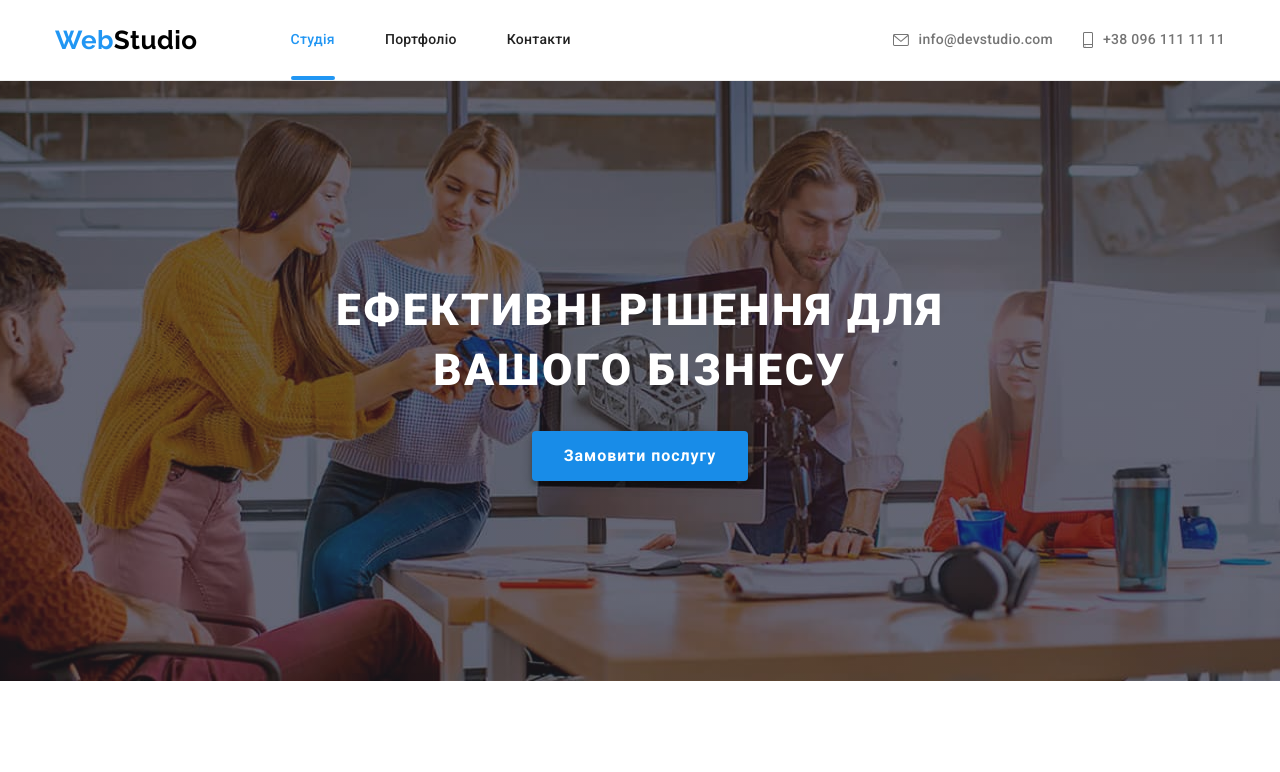
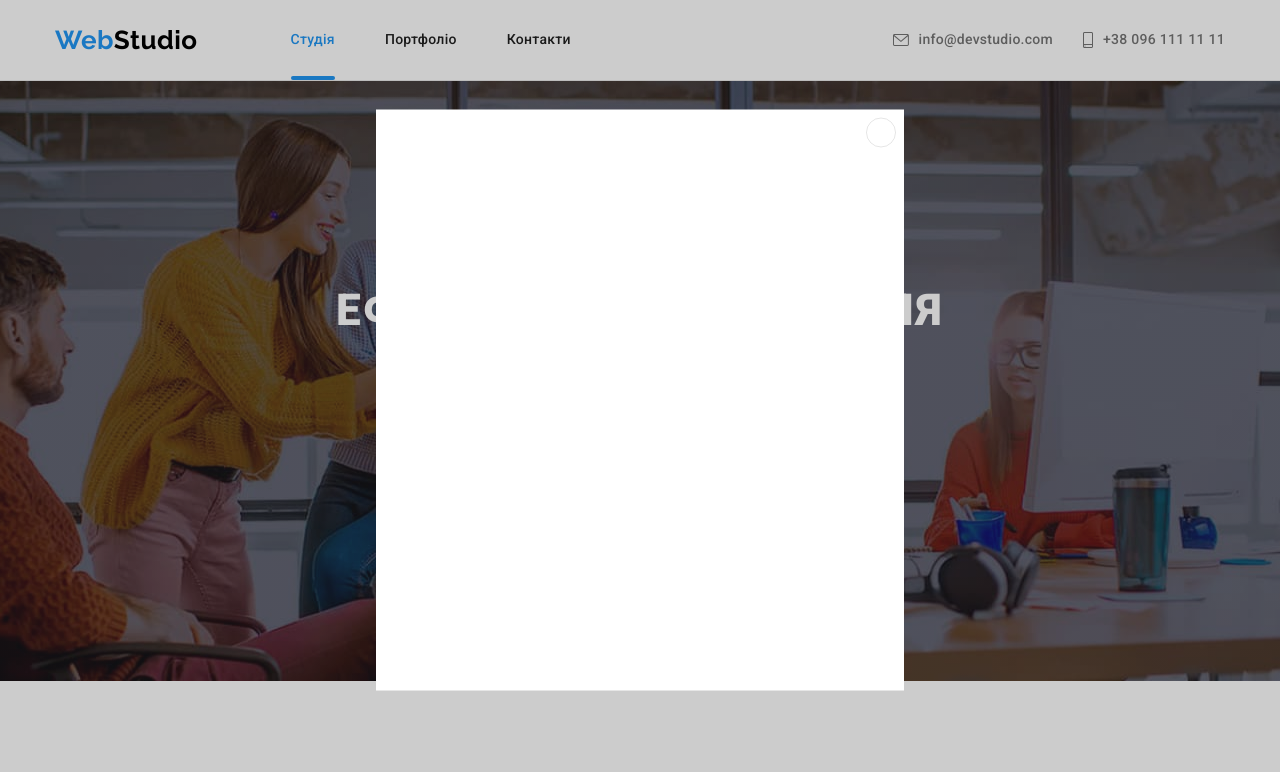
Before and after one commit to VladyslavBiriukov/goit-markup-hw-05, a plain HTML site: page index.html in a window 1280 px wide. Both pictures are taken after a click on the button "Замовити послугу". Shown: the top 772 px of the page. Drawn offline with nearby package versions, Linux system fonts and the light colour scheme.

Commit message:
modal window v1

```diff
--- a/css/styles.css
+++ b/css/styles.css
@@ -615,3 +615,52 @@ transition: color var(--animation-function), background-color var(--animation-fu
 
     color: var(--primary-white-color);
 }
+/* MODAL-WINDOW */
+.backdrop {
+  position: fixed;
+  top: 0;
+  left: 0;
+
+  width: 100%;
+  height: 100%;
+  background-color: rgba(0, 0, 0, 0.2);
+
+  transition: opacity var(--animation-function);
+}
+.backdrop.is-hidden {
+  opacity: 0;
+  visibility: hidden;
+  pointer-events: none;
+}
+.modal {
+  position: absolute;
+  top: 50%;
+  left: 50%;
+  width: 528px;
+  min-height: 581px;
+
+  transform: translateX(-50%) translateY(-50%);
+  background-color: white;
+  transition: opacity var(--animation-function), transorm var(--animation-function);
+}
+.backdrop.is-hidden .modal {
+  opacity: 0;
+  transform: translateX(50%) translateY(50%);
+}
+.modal-btn {
+  position: absolute;
+  top: 8px;
+  right: 8px;
+  width: 30px;
+  height: 30px;
+
+  display: inline-flex;
+  align-items: center;
+  justify-content: center;
+  padding: 0;
+
+  border: 1px solid rgba(0, 0, 0, 0.1);
+  border-radius: 50%;
+  background-color: transparent;
+  cursor: pointer;
+}
--- a/index.html
+++ b/index.html
@@ -69,7 +69,7 @@
         <section class="section hero">
           <div class="container">
             <h1 class="hero-title">Ефективні рішення для вашого бізнесу</h1>
-            <button type="button" class="button-main">Замовити послугу</button>
+            <button type="button" class="button-main" data-modal-open>Замовити послугу</button>
           </div>
         </section>
       </div>
@@ -595,6 +595,17 @@
         </div>
       </div>
     </footer>
+    <!-- MODAL-WINDOW -->
+    <div class="backdrop is-hidden" data-modal>
+      <div class="modal">
+        <button class="modal-btn" data-modal-close>
+          <svg class="modal-icon" width="11px" height="11px">
+        <use href="./images/icons/sprites.svg#icon-close"></use>
+      </svg>
+    </button>
+  </div>
+    </div>
+    <!-- SCRIPT -->
     <script src="./js/modal.js"></script>
   </body>
 </html>
```
Also changed, not shown: images/icons/sprites.svg, 2 other files.
